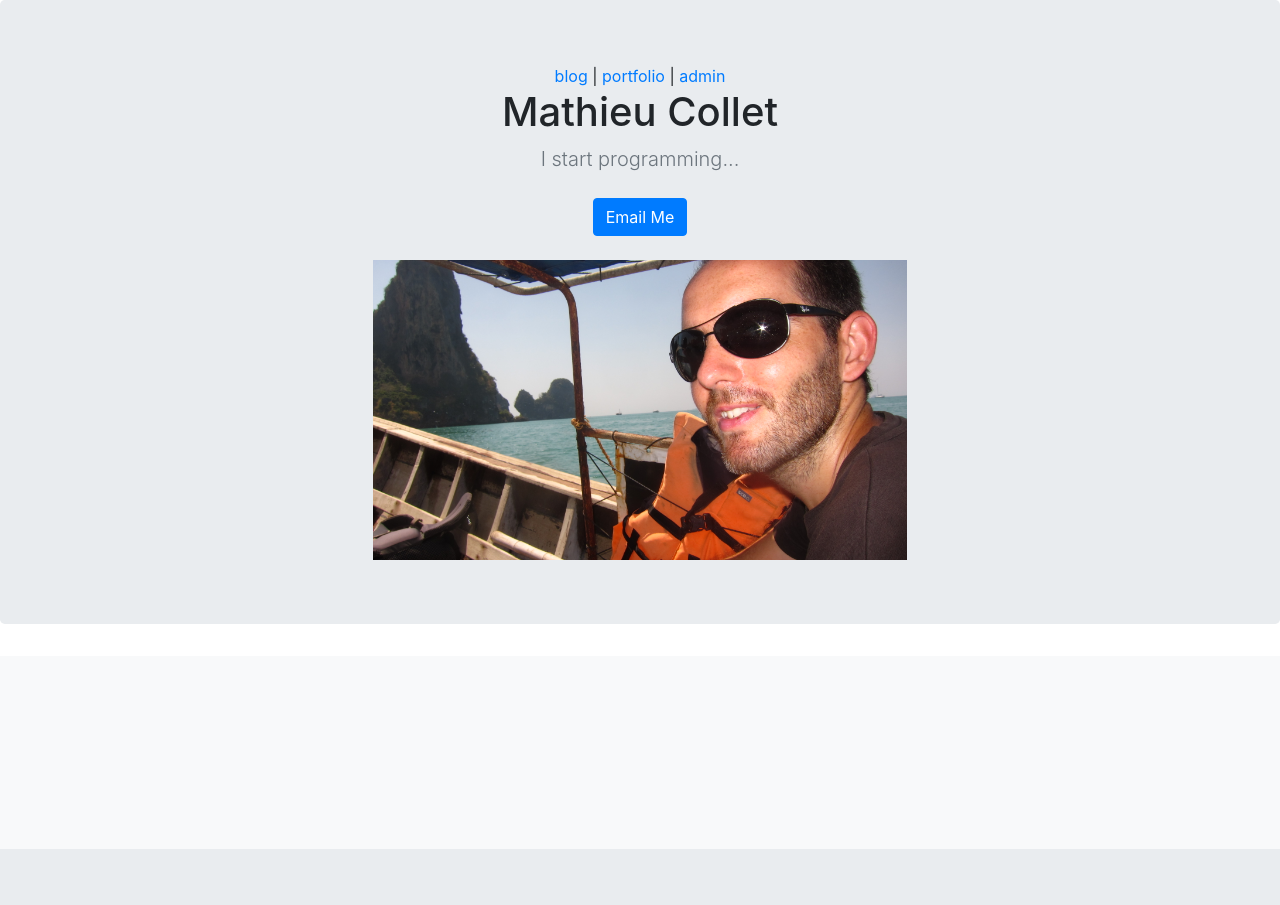
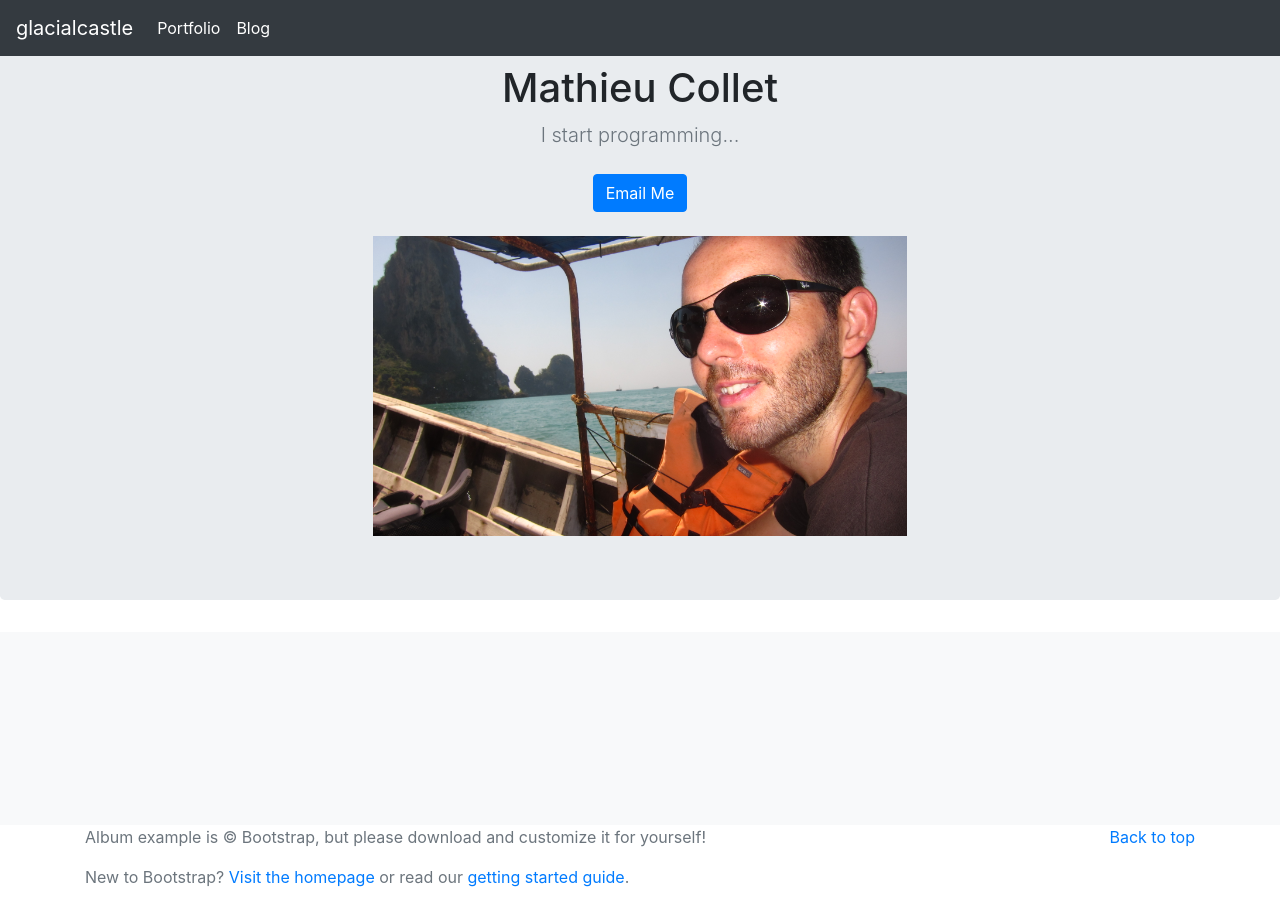
Before and after one commit to mathieuc22/glacialcastle, a Django app: page /blog/ in a window 1280 px wide. Before the commit the page ends 849 px from the top, so only its background shows below. Run offline with Django 3.2, Linux system fonts and the light colour scheme; data that the repository does not hold is empty; parts of the project's set-up code (start-up, migrations or seed data) failed here and were passed over; some libraries are stand-ins or nearby versions.

Commit message:
change base.html add nav bar

```diff
--- a/app/templates/base.html
+++ b/app/templates/base.html
@@ -14,12 +14,34 @@
   </head>
 
   <body>
-
+    <header>
+      <!-- Fixed navbar -->
+      <nav class="navbar navbar-expand-md navbar-dark fixed-top bg-dark">
+        <a class="navbar-brand" href="#">glacialcastle</a>
+        <button class="navbar-toggler" type="button" data-toggle="collapse" data-target="#navbarCollapse" aria-controls="navbarCollapse" aria-expanded="false" aria-label="Toggle navigation">
+          <span class="navbar-toggler-icon"></span>
+        </button>
+        <div class="collapse navbar-collapse" id="navbarCollapse">
+          <ul class="navbar-nav mr-auto">
+            <li class="nav-item active">
+              <a class="nav-link" href="{% url 'home'%}">Portfolio</a>
+            </li>
+            <li class="nav-item active">
+              <a class="nav-link" href="{% url 'post_list'%}">Blog</a>
+            </li>
+            {% if user.is_authenticated %}
+            <li class="nav-item active">
+              <a class="nav-link" href="{% url 'admin:index'%}">Admin</a>
+            </li>
+            {% endif %}
+          </ul>
+        </div>
+      </nav>
+    </header>
     <main role="main">
 
       <section class="jumbotron text-center">
         <div class="container">
-          <a href="{% url 'post_list'%}">blog</a> | <a href="{% url 'home'%}">portfolio</a> | <a href="{% url 'admin:index'%}">admin</a>
           <h1 class="jumbotron-heading">Mathieu Collet</h1>
           <p class="lead text-muted">I start programming...</p>
           <p>
@@ -40,10 +62,19 @@
 
     </main>
 
+    <footer class="text-muted">
+      <div class="container">
+        <p class="float-right">
+          <a href="#">Back to top</a>
+        </p>
+        <p>Album example is &copy; Bootstrap, but please download and customize it for yourself!</p>
+        <p>New to Bootstrap? <a href="https://getbootstrap.com/">Visit the homepage</a> or read our <a href="/docs/4.4/getting-started/introduction/">getting started guide</a>.</p>
+      </div>
+    </footer>
     <!-- Bootstrap core JavaScript
     ================================================== -->
     <!-- Placed at the end of the document so the pages load faster -->
+    <script src="{% static 'jquery-3.3.1.min.js' %}" ></script>
     <script src="{% static 'js/bootstrap.js' %}" ></script>
-    <script src="{% static 'jquery-3.3.1.min.js' %}" ></script>
   </body>
 </html>
```
